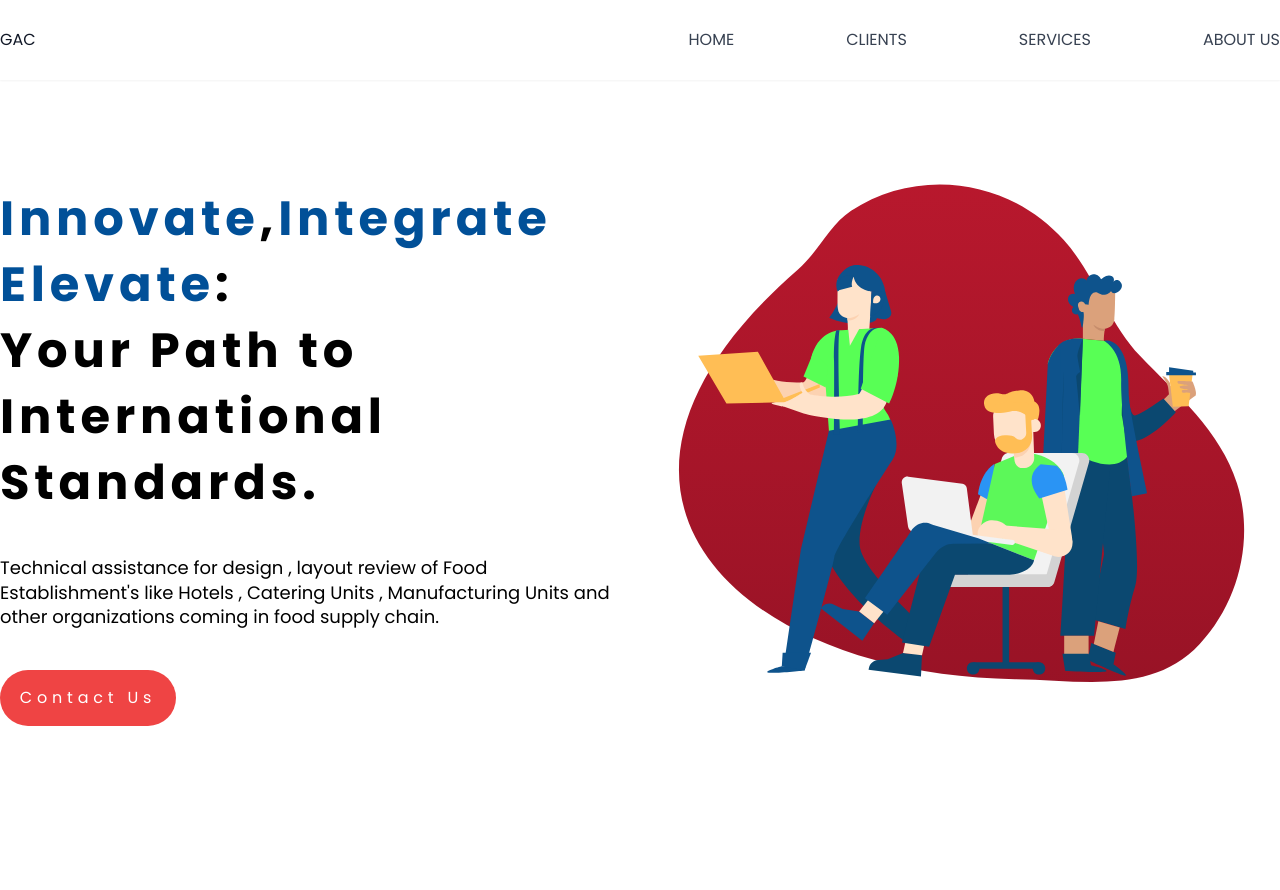
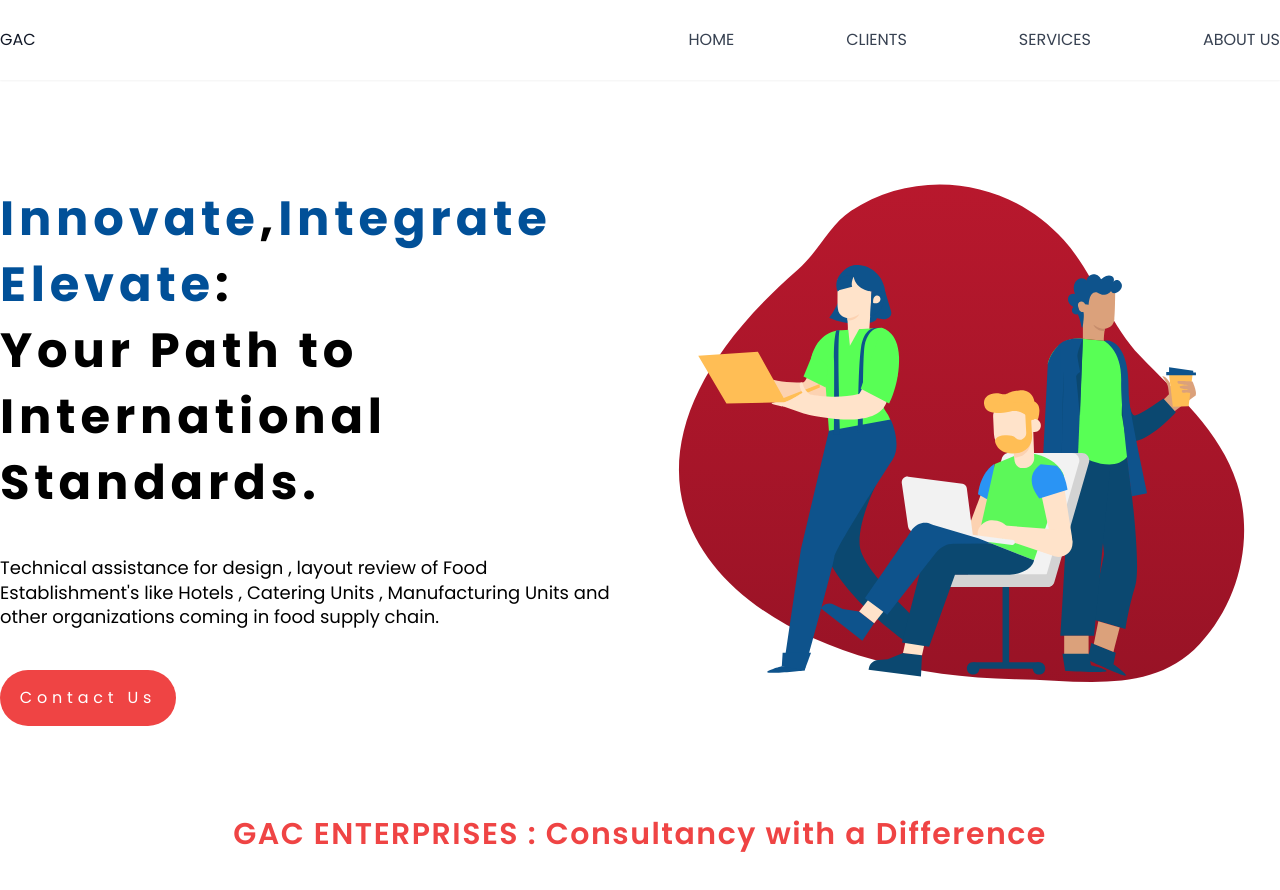
Before and after one commit to aldershko/GAC, a React (Vite) app in the folder gac_web/: page / in a window 1280 px wide. Shown: the top 890 px of the page. Built offline with nearby package versions, Linux system fonts and the light colour scheme.

Commit message:
refactor: add moto to home page

```diff
--- a/gac_web/src/components/Header.tsx
+++ b/gac_web/src/components/Header.tsx
@@ -1,5 +1,3 @@
-import React from "react";
-
 const header = () => {
   return (
     <header className="w-full sticky top-0 items-center align-middle text-gray-700 bg-white border-gray-100 shadow-sm body-font">
--- a/gac_web/src/components/HomePage.tsx
+++ b/gac_web/src/components/HomePage.tsx
@@ -1,4 +1,3 @@
-import React from "react";
 import home from "../assets/home.svg";
 
 const HomePage = () => {
@@ -34,6 +33,9 @@ const HomePage = () => {
           <img src={home} alt="" />
         </div>
       </div>
+      <h1 className="text-red-500 text-center flex font-semibold text-3xl mt-10 tracking-wider justify-center items-center align-middle p-2 w-full">
+        GAC ENTERPRISES : Consultancy with a Difference
+      </h1>
     </div>
   );
 };
```
